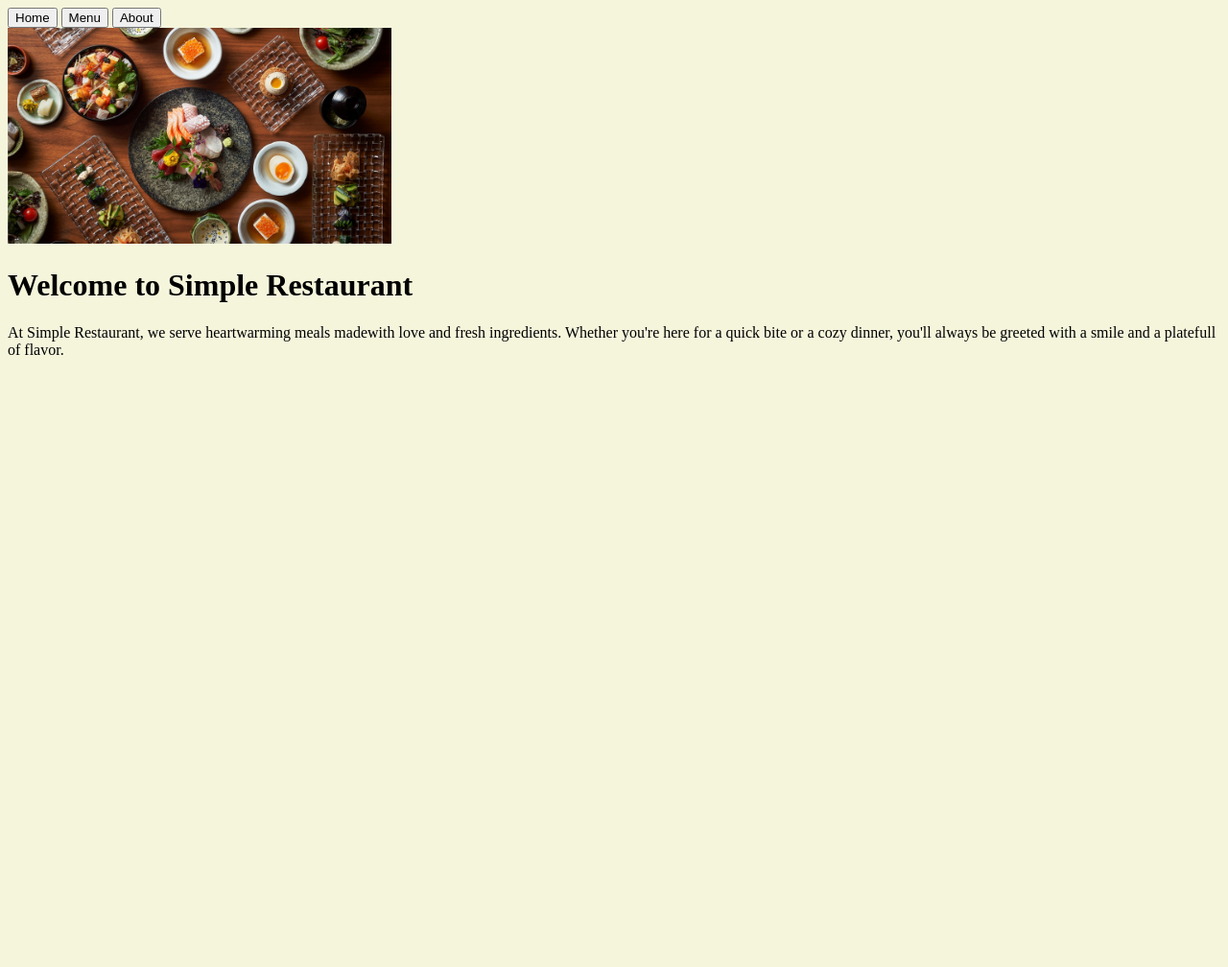
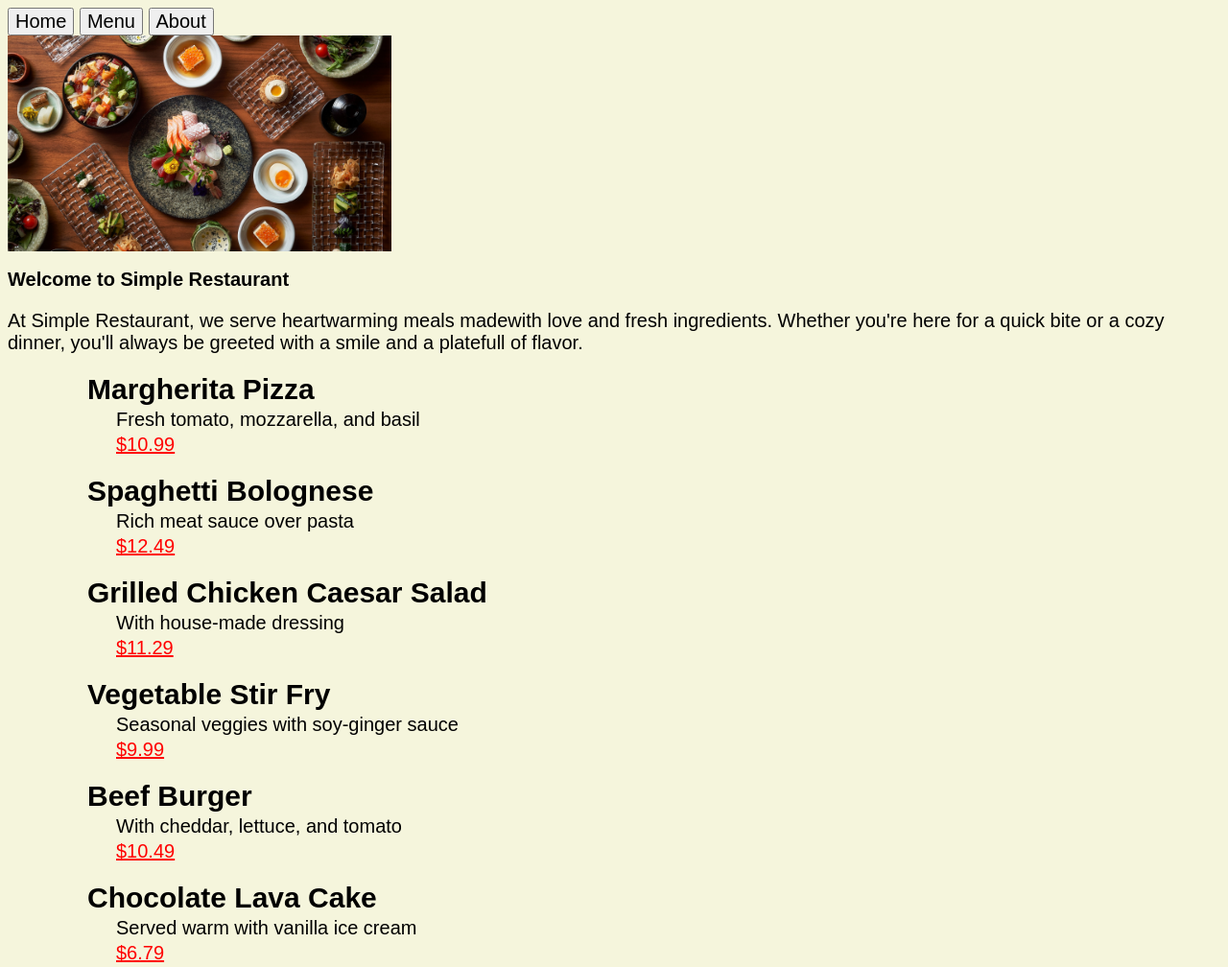
Before and after one commit to fromscode/restaurant-page, a website built with webpack: page src/index.html in a window 1280 px wide. Shown: the whole page at 96% size. Before the commit the page ends 800 px from the top, so only its background shows below. Built offline with nearby package versions, Linux system fonts and the light colour scheme.

Commit message:
Dynamically load menu page

```diff
--- a/src/pageLoad.js
+++ b/src/home.js
@@ -1,6 +1,6 @@
 import restaurantPicture from './assets/restaurant.jpg';
 
-const loadPage = function () {
+const loadHome = function () {
     const contentDiv = document.querySelector("#content");
 
     const img = document.createElement("img");
@@ -21,4 +21,4 @@ const loadPage = function () {
     contentDiv.append(p);
 }
 
-export {loadPage};
+export {loadHome};
--- a/src/main.js
+++ b/src/main.js
@@ -1,6 +1,8 @@
 import './styles.css';
 import picture from './assets/restaurant.jpg';
-import { loadPage } from './pageLoad.js';
+import { loadHome } from './home.js';
+import { loadMenu } from './menu.js';
 
 console.log('hrllow');
-loadPage();
+loadHome();
+loadMenu();
--- /dev/null
+++ b/src/menu.js
@@ -0,0 +1,36 @@
+const loadMenu = function () {
+    const div = document.querySelector("#content");
+    const ul = document.createElement("ul");
+
+    const items = [
+        { name: "Margherita Pizza", desc: "Fresh tomato, mozzarella, and basil", price: "$10.99" },
+        { name: "Spaghetti Bolognese", desc: "Rich meat sauce over pasta", price: "$12.49" },
+        { name: "Grilled Chicken Caesar Salad", desc: "With house-made dressing", price: "$11.29" },
+        { name: "Vegetable Stir Fry", desc: "Seasonal veggies with soy-ginger sauce", price: "$9.99" },
+        { name: "Beef Burger", desc: "With cheddar, lettuce, and tomato", price: "$10.49" },
+        { name: "Chocolate Lava Cake", desc: "Served warm with vanilla ice cream", price: "$6.79" }
+    ];
+
+    items.forEach((item) => {
+        const subUl = document.createElement("ul");
+        subUl.className = "sub";
+        const mainLi = document.createElement("li");
+        mainLi.className = "name";
+        mainLi.textContent = item.name;
+        const subLi = document.createElement("li");
+        subLi.className = "desc";
+        subLi.textContent = item.desc;
+        const priceLi = document.createElement("li");
+        priceLi.className = "price";
+        priceLi.textContent = item.price;
+
+        subUl.appendChild(mainLi);
+        subUl.appendChild(subLi);
+        subUl.appendChild(priceLi);
+        ul.appendChild(subUl);
+    });
+
+    div.appendChild(ul);
+}
+
+export { loadMenu };
--- a/src/styles.css
+++ b/src/styles.css
@@ -1,3 +1,8 @@
+* {
+    font-size: 20px;
+    font-family: Arial, Helvetica, sans-serif;
+}
+
 body {
     background-color: beige;
 }
@@ -6,3 +11,34 @@ img {
     height: auto;
     width: 400px;
 }
+
+ul {
+    list-style: none;
+}
+
+.name {
+    font-size: 1.5em;
+    font-weight: bold;
+}
+
+.price {
+    color: red;
+}
+
+.desc,
+.price {
+    padding-left: 30px;
+}
+
+li {
+    margin: 3px;
+}
+
+.price {
+    text-decoration: underline;
+    margin-bottom: 20px;
+}
+
+.price:hover {
+    opacity: 0.6;
+}
```
